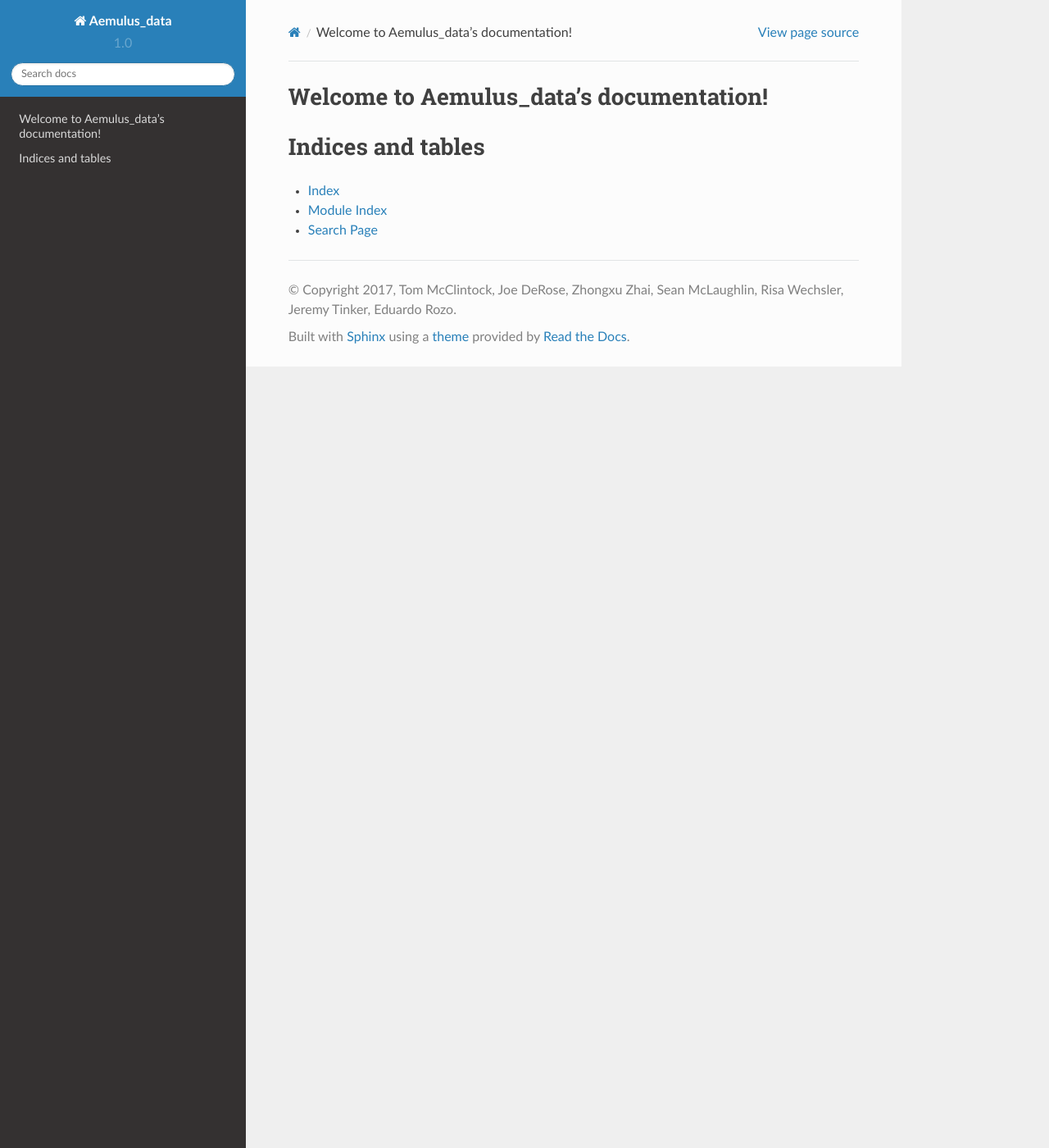
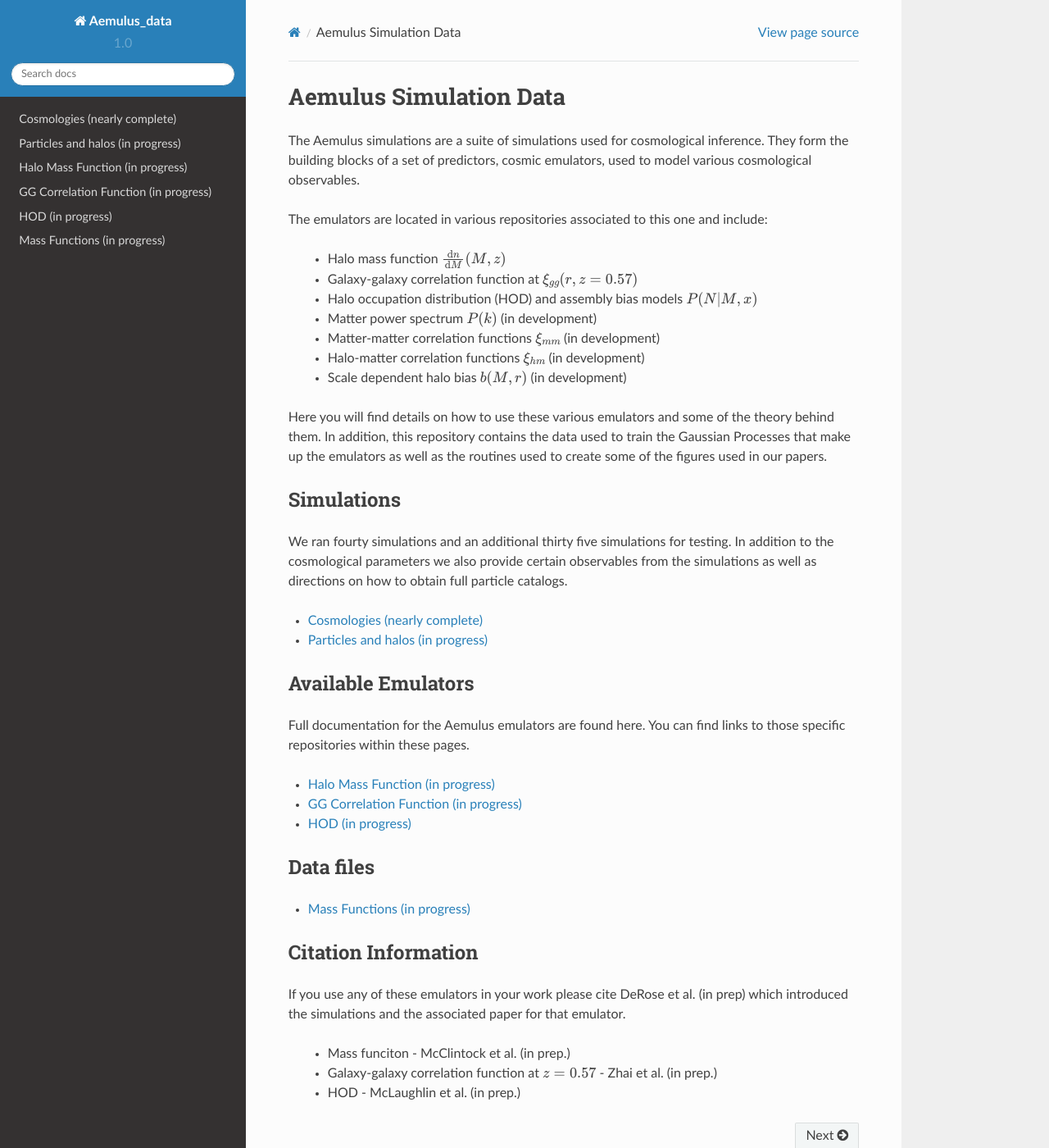
Before and after one commit to tmcclintock/Aemulus_data, a Sphinx documentation site: the page built from docs/index.rst, in a window 1280 px wide and 1400 px high. Shown: the whole window at 82% size. Built offline with Sphinx 7.4.7 and the Read the Docs theme 2.0.0, drawn with Linux system fonts in a browser that asks for light colours.

Commit message:
Got a lot of the sphinx documentation done.

```diff
--- /dev/null
+++ b/docs/data_files/mass_functions.rst
@@ -0,0 +1,5 @@
+************************************************************
+Halo Mass Function Data
+************************************************************
+
+in progress
--- /dev/null
+++ b/docs/emulators/gg_correlation_function.rst
@@ -0,0 +1,5 @@
+******************************************************************
+Galaxy-galaxy correlation function at :math:`z=0.57`
+******************************************************************
+
+in progress
--- /dev/null
+++ b/docs/emulators/halo_mass_function.rst
@@ -0,0 +1,5 @@
+******************************
+Halo Mass Function
+******************************
+
+in progress
--- /dev/null
+++ b/docs/emulators/halo_occupation_distribution.rst
@@ -0,0 +1,5 @@
+**************************************************
+Halo Occupation Distribution with Assembly Bias
+**************************************************
+
+in progress
--- a/docs/index.rst
+++ b/docs/index.rst
@@ -1,20 +1,62 @@
-.. Aemulus_data documentation master file, created by
-   sphinx-quickstart on Mon Nov 20 16:14:32 2017.
-   You can adapt this file completely to your liking, but it should at least
-   contain the root `toctree` directive.
+************************************************************
+Aemulus Simulation Data
+************************************************************
 
-Welcome to Aemulus_data's documentation!
-========================================
+The Aemulus simulations are a suite of simulations used for cosmological inference. They form the building blocks of a set of predictors, cosmic emulators, used to model various cosmological observables.
+
+The emulators are located in various repositories associated to this one and include:
+
+ * Halo mass function :math:`\frac{{\rm d}n}{{\rm d}M}(M, z)`
+ * Galaxy-galaxy correlation function at :math:`\xi_{gg}(r, z=0.57)`
+ * Halo occupation distribution (HOD) and assembly bias models :math:`P(N|M,x)`
+ * Matter power spectrum :math:`P(k)` (in development)
+ * Matter-matter correlation functions :math:`\xi_{mm}` (in development)
+ * Halo-matter correlation functions :math:`\xi_{hm}` (in development)
+ * Scale dependent halo bias :math:`b(M,r)` (in development)
+
+Here you will find details on how to use these various emulators and some of the theory behind them. In addition, this repository contains the data used to train the Gaussian Processes that make up the emulators as well as the routines used to create some of the figures used in our papers.
 
 .. toctree::
    :maxdepth: 2
    :caption: Contents:
 
+Simulations
+==========================
+
+We ran fourty simulations and an additional thirty five simulations for testing. In addition to the cosmological parameters we also provide certain observables from the simulations as well as directions on how to obtain full particle catalogs.
+
+.. toctree::
+   :maxdepth: 2
+
+   Cosmologies (nearly complete)<data_files/cosmologies>
+   Particles and halos (in progress)<data_files/particles_and_halos>
+
+Available Emulators
+==========================
+
+Full documentation for the Aemulus emulators  are found here. You can find links to those specific repositories within these pages.
+
+.. toctree::
+   :maxdepth: 2
+
+   Halo Mass Function (in progress)<emulators/halo_mass_function>
+   GG Correlation Function (in progress)<emulators/gg_correlation_function>
+   HOD (in progress)<emulators/halo_occupation_distribution>
 
 
-Indices and tables
-==================
+Data files
+==========================
 
-* :ref:`genindex`
-* :ref:`modindex`
-* :ref:`search`
+.. toctree::
+   :maxdepth: 1
+
+   Mass Functions (in progress)<data_files/mass_functions>
+
+Citation Information
+==========================
+
+If you use any of these emulators in your work please cite DeRose et al. (in prep) which introduced the simulations and the associated paper for that emulator.
+
+ * Mass funciton - McClintock et al. (in prep.)
+ * Galaxy-galaxy correlation function at :math:`z=0.57` - Zhai et al. (in prep.)
+ * HOD - McLaughlin et al. (in prep.)
```
Also changed, not shown: docs/data_files/cosmologies.rst (added, +18 -0 lines), docs/data_files/particles_and_halos.rst (added, +9 -0 lines), docs/figures/allcontours.png (added).
